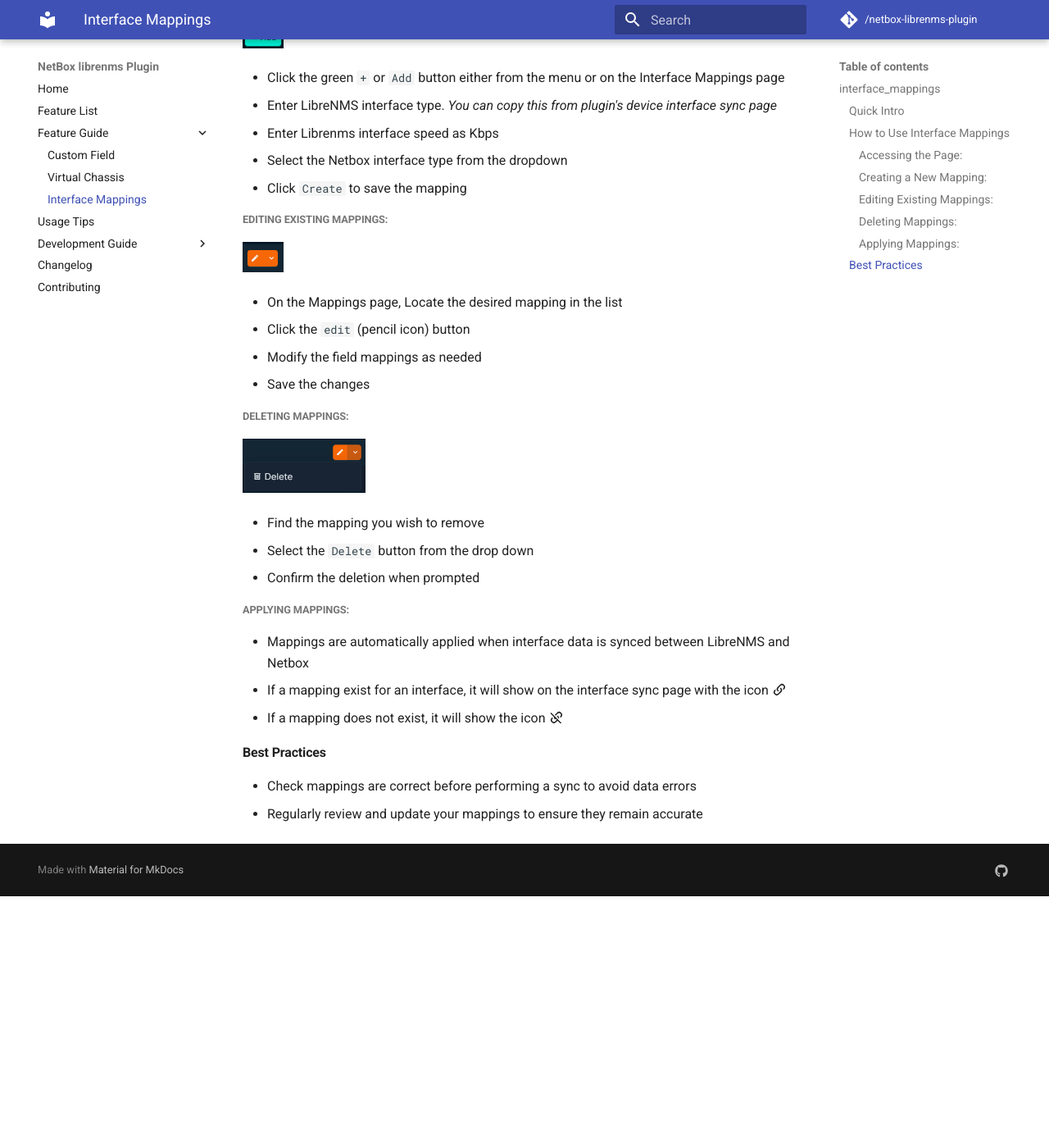
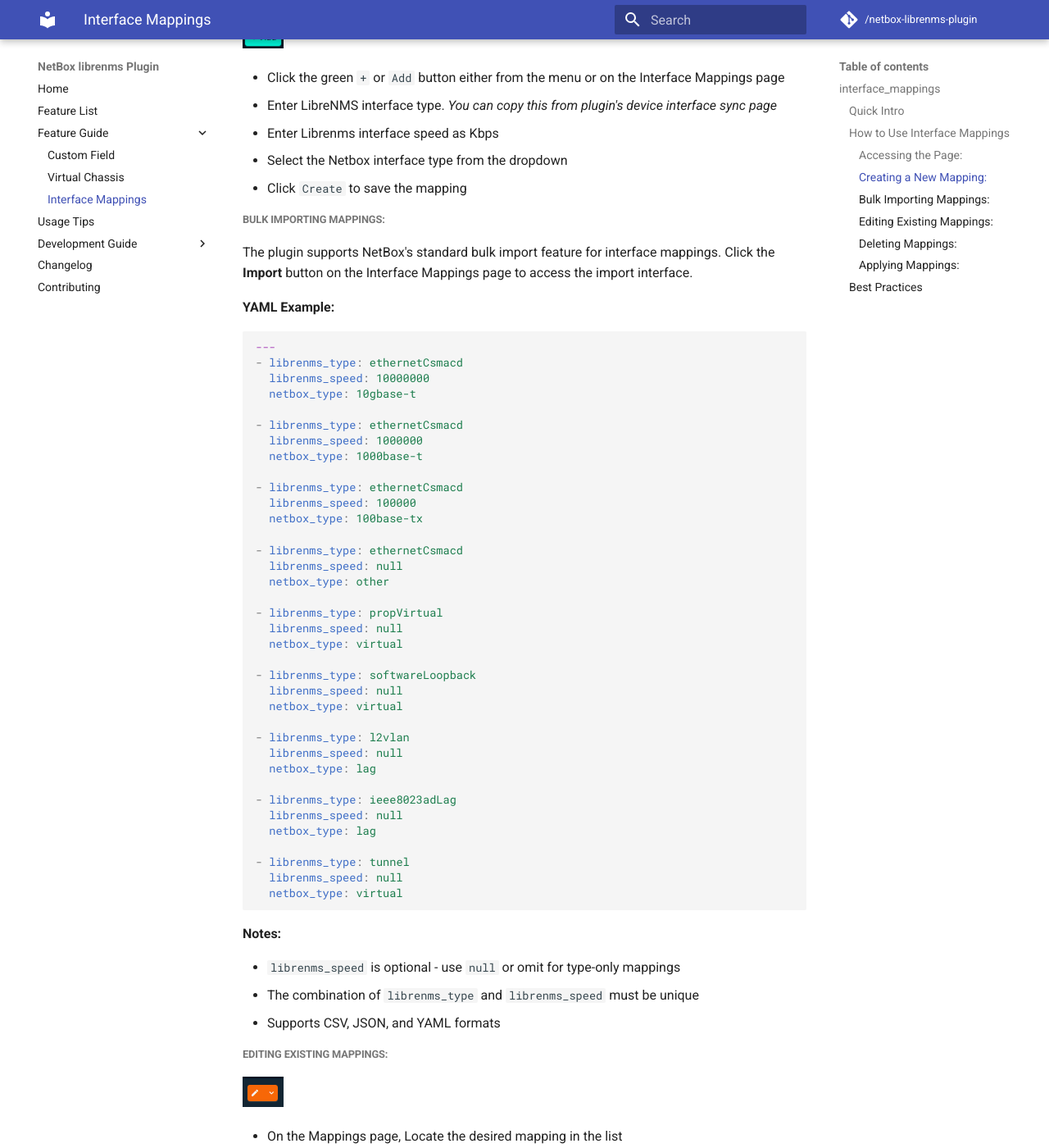
Before and after one commit to bonzo81/netbox-librenms-plugin, an MkDocs documentation site: the page built from docs/usage_tips/interface_mappings.md, in a window 1280 px wide and 1400 px high, scrolled down 954 px. Shown: the whole window at 82% size. Built offline with MkDocs 1.6.1 and Material for MkDocs 9.7.7, drawn with Linux system fonts in a browser that asks for light colours; comment, search, counter and statistics services are not loaded; before the commit the page ends 2047 px from its top, so only the background shows below that.

Commit message:
Update documentation for bulk import feature
- Simplify bulk import section to focus on YAML example
- Remove detailed explanations (users can refer to NetBox docs)
- Add inline YAML example for easy copy/paste
- Remove examples folder and quickstart guide

````diff
--- a/docs/feature_list.md
+++ b/docs/feature_list.md
@@ -46,3 +46,4 @@
 
 * Customizable LibreNMS to NetBox interface type mappings
 * Interface Speed-based mapping rules
+* Bulk import support
--- a/docs/usage_tips/interface_mappings.md
+++ b/docs/usage_tips/interface_mappings.md
@@ -37,6 +37,57 @@ Example:
 * Select the Netbox interface type from the dropdown
 * Click `Create` to save the mapping
 
+#### Bulk Importing Mappings:
+
+The plugin supports NetBox's standard bulk import feature for interface mappings. Click the **Import** button on the Interface Mappings page to access the import interface.
+
+**YAML Example:**
+
+```yaml
+---
+- librenms_type: ethernetCsmacd
+  librenms_speed: 10000000
+  netbox_type: 10gbase-t
+
+- librenms_type: ethernetCsmacd
+  librenms_speed: 1000000
+  netbox_type: 1000base-t
+
+- librenms_type: ethernetCsmacd
+  librenms_speed: 100000
+  netbox_type: 100base-tx
+
+- librenms_type: ethernetCsmacd
+  librenms_speed: null
+  netbox_type: other
+
+- librenms_type: propVirtual
+  librenms_speed: null
+  netbox_type: virtual
+
+- librenms_type: softwareLoopback
+  librenms_speed: null
+  netbox_type: virtual
+
+- librenms_type: l2vlan
+  librenms_speed: null
+  netbox_type: lag
+
+- librenms_type: ieee8023adLag
+  librenms_speed: null
+  netbox_type: lag
+
+- librenms_type: tunnel
+  librenms_speed: null
+  netbox_type: virtual
+```
+
+**Notes:**
+
+* `librenms_speed` is optional - use `null` or omit for type-only mappings
+* The combination of `librenms_type` and `librenms_speed` must be unique
+* Supports CSV, JSON, and YAML formats
+
 #### Editing Existing Mappings:
 
 ![](../img/interface_mappings/editmapping.png){ width="50" }
````
